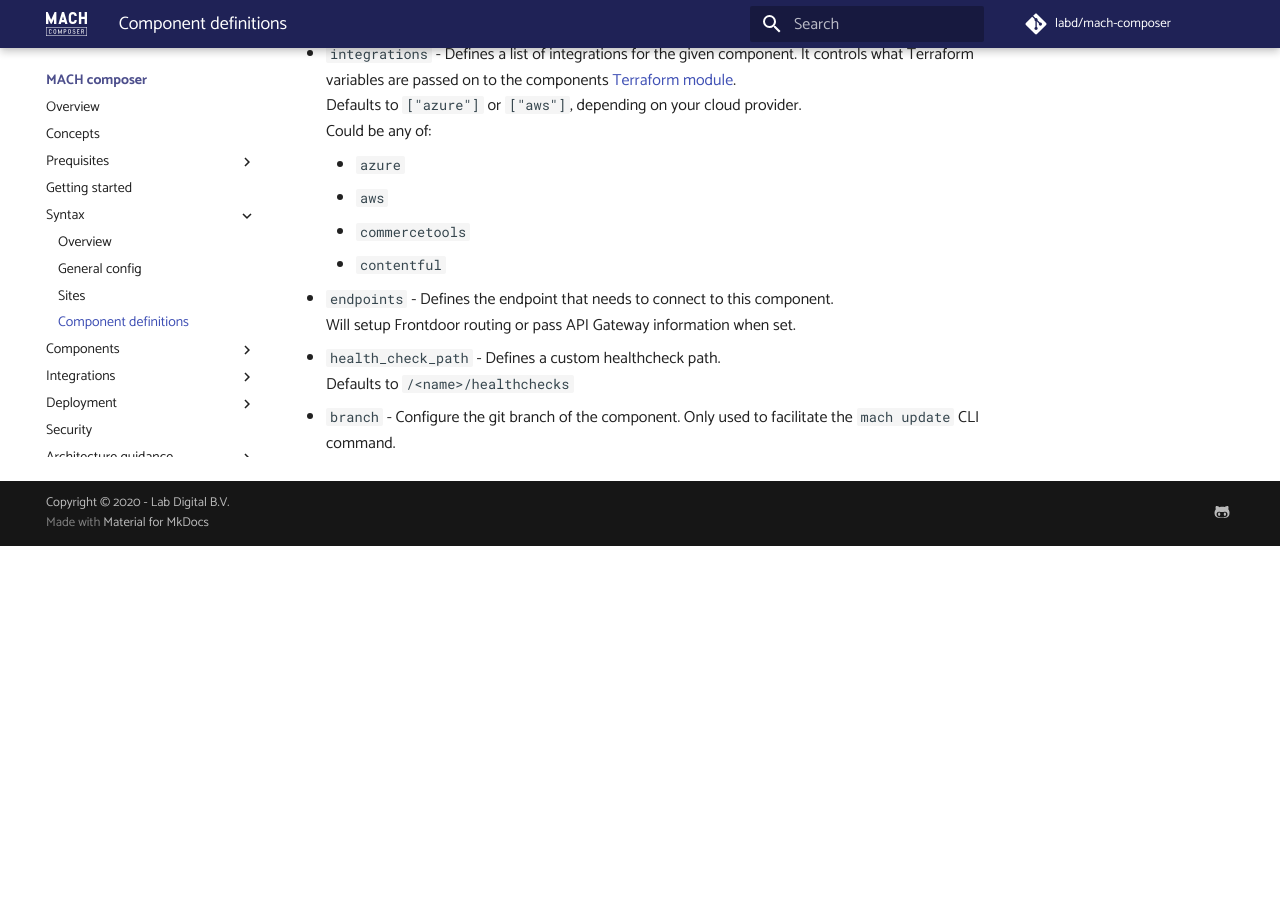
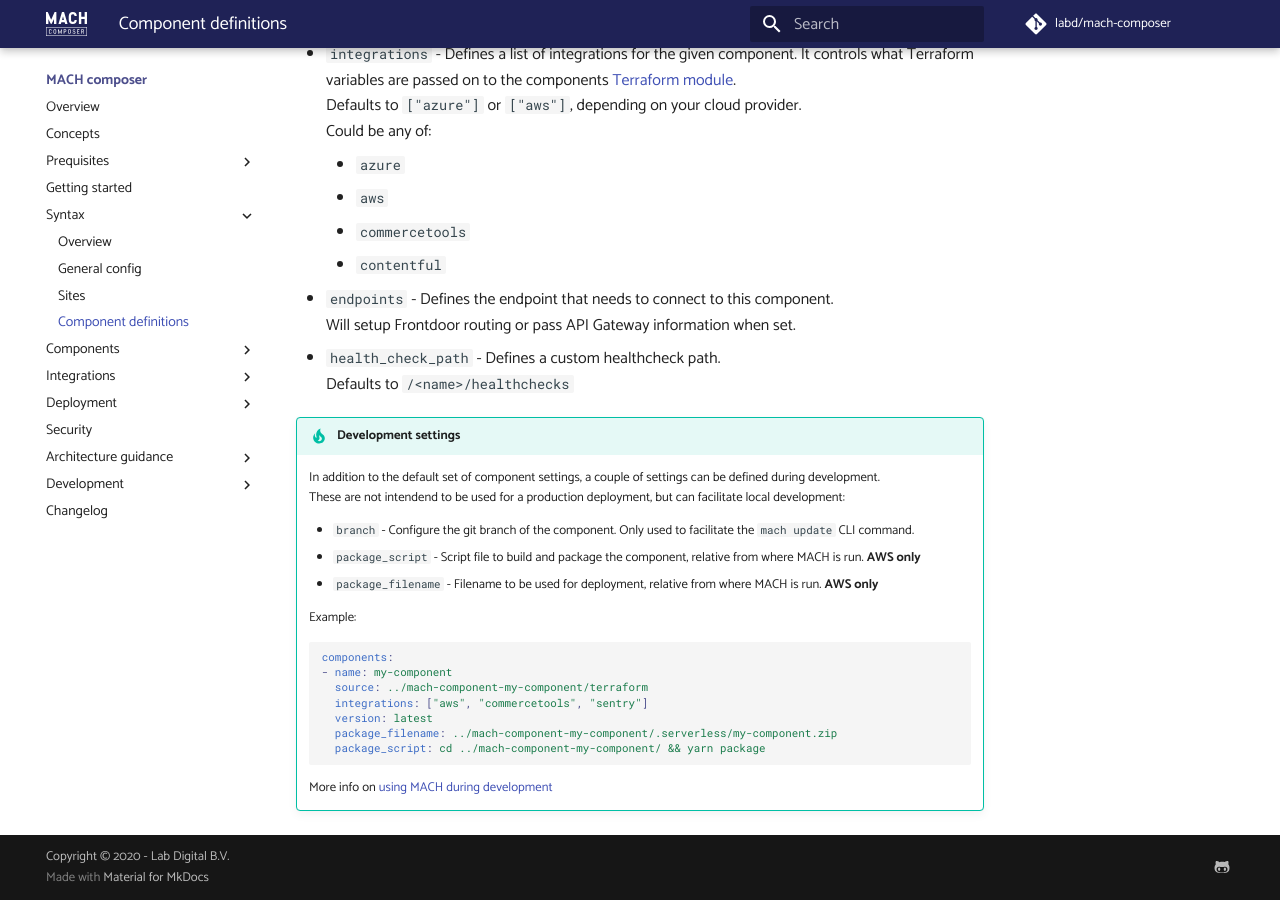
Before and after one commit to mach-composer/mach-composer-cli, an MkDocs documentation site: the page built from docs/src/syntax/components.md, in a window 1280 px wide and 900 px high, scrolled down 678 px. Built offline with MkDocs 1.6.1 and Material for MkDocs 9.7.7, drawn with Linux system fonts in a browser that asks for light colours; a script that is not in the unit is left out; comment, search, counter and statistics services are not loaded; before the commit the page ends 1224 px from its top, so only the background shows below that.

Commit message:
Updated documentation

````diff
--- a/docs/mkdocs.yml
+++ b/docs/mkdocs.yml
@@ -51,8 +51,9 @@
   - Terraform: guidance/terraform.md
   - Tenancy: guidance/tenancy.md
 - Development:
-  - workflow/cli.md
-  - workflow/environment.md
+  - development/cli.md
+  - Workflow: development/workflow.md
+  - development/environment.md
 - changelog.md
 
 extra_javascript:
--- a/docs/src/syntax/components.md
+++ b/docs/src/syntax/components.md
@@ -35,4 +35,24 @@
   Will setup Frontdoor routing or pass API Gateway information when set.
 - `health_check_path` - Defines a custom healthcheck path.<br>
   Defaults to `/<name>/healthchecks`
-- `branch` - Configure the git branch of the component. Only used to facilitate the `mach update` CLI command.
+
+!!! tip "Development settings"
+    In addition to the default set of component settings, a couple of settings can be defined during development.<br>
+    These are not intendend to be used for a production deployment, but can facilitate local development:
+
+    - `branch` - Configure the git branch of the component. Only used to facilitate the `mach update` CLI command.
+    - `package_script` - Script file to build and package the component, relative from where MACH is run. **AWS only**
+    - `package_filename` - Filename to be used for deployment, relative from where MACH is run. **AWS only**
+
+    Example:
+    ```yaml
+    components:
+    - name: my-component
+      source: ../mach-component-my-component/terraform
+      integrations: ["aws", "commercetools", "sentry"]
+      version: latest
+      package_filename: ../mach-component-my-component/.serverless/my-component.zip
+      package_script: cd ../mach-component-my-component/ && yarn package
+    ```
+
+    More info on [using MACH during development](../development/workflow.md)
````
Also changed, not shown: docs/src/development/workflow.md (added, +4 -0 lines), docs/src/development/cli.md (renamed from docs/src/workflow/cli.md), docs/src/development/environment.md (renamed from docs/src/workflow/environment.md), 1 other file.
